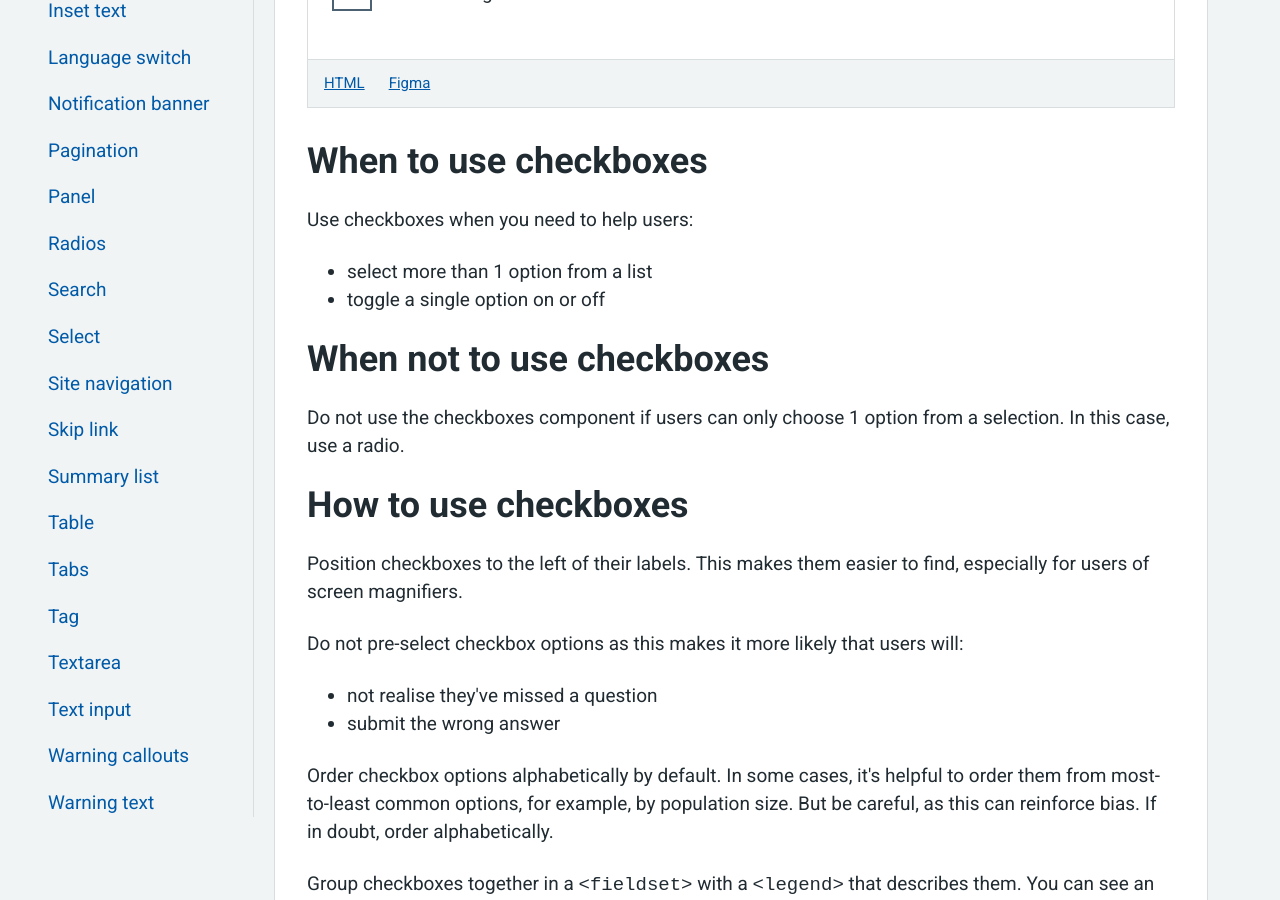
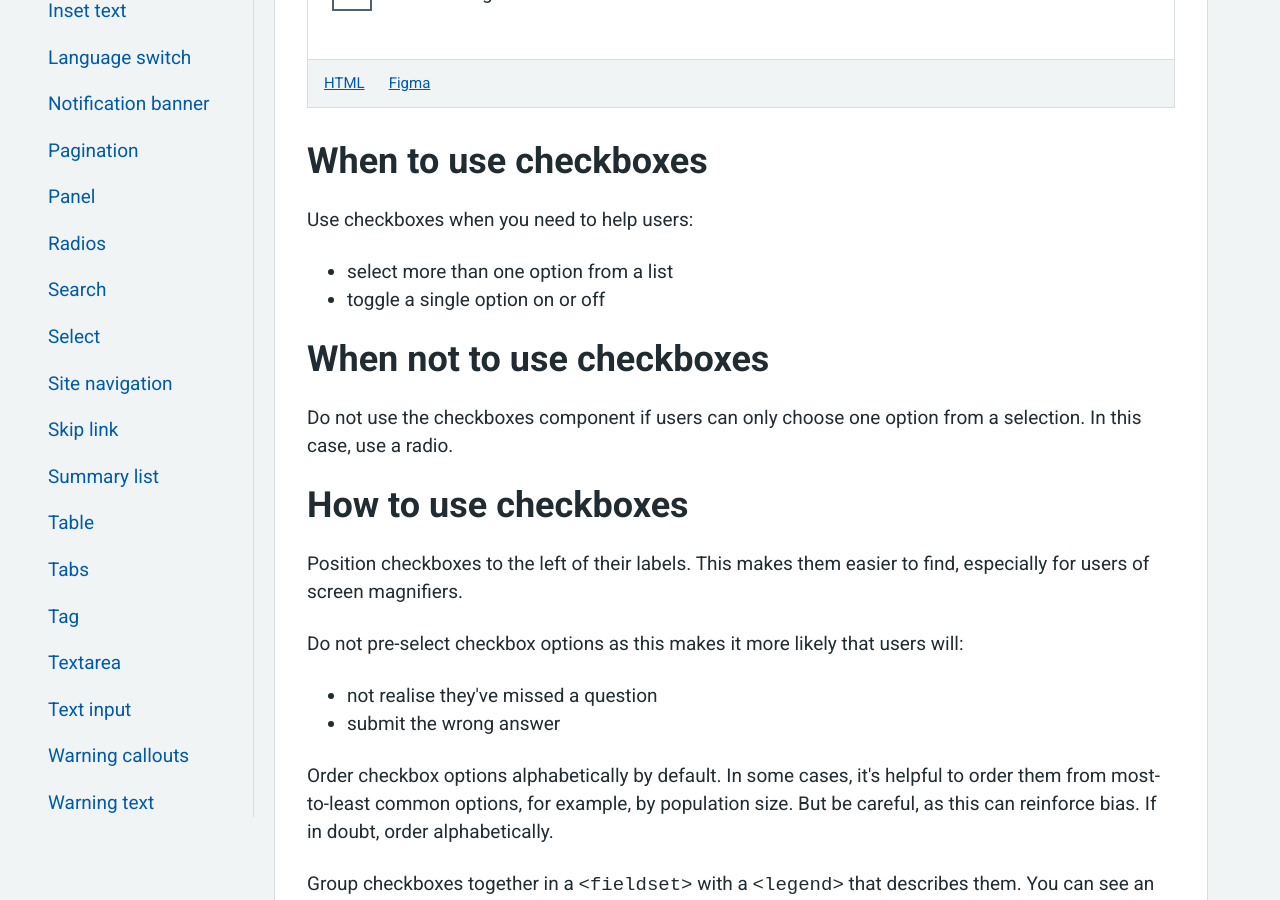
Before and after one commit to DHCW-Digital-Health-and-Care-Wales/nhsw-component-library, a Jekyll site: the page built from preview/forms/checkboxes.html, in a window 1280 px wide and 900 px high, scrolled down 929 px. Built offline with Jekyll 4.4.1, drawn with Linux system fonts in a browser that asks for light colours.

Commit message:
Update checkbox usage guidelines for clarity
Corrected phrasing for clarity regarding checkbox usage.

```diff
--- a/preview/forms/checkboxes.html
+++ b/preview/forms/checkboxes.html
@@ -63,12 +63,12 @@ tabs:
   <h2 class="nhsw-h2">When to use checkboxes</h2>
   <p class="nhsw-body">Use checkboxes when you need to help users:</p>
   <ul class="nhsw-body">
-    <li>select more than 1 option from a list</li>
+    <li>select more than one option from a list</li>
     <li>toggle a single option on or off</li>
   </ul>
 
   <h2 class="nhsw-h2">When not to use checkboxes</h2>
-  <p class="nhsw-body">Do not use the checkboxes component if users can only choose 1 option from a selection. In this case, use a radio.</p>
+  <p class="nhsw-body">Do not use the checkboxes component if users can only choose one option from a selection. In this case, use a radio.</p>
 
   <h2 class="nhsw-h2">How to use checkboxes</h2>
   <p class="nhsw-body">Position checkboxes to the left of their labels. This makes them easier to find, especially for users of screen magnifiers.</p>
@@ -158,13 +158,13 @@ tabs:
 
   <section class="preview-section">
     <h3 class="nhsw-h3">Inline checkboxes</h3>
-    <p class="nhsw-body">In some cases, you can choose to display checkboxes "inline" beside one another (horizontally).</p>
-    <p class="nhsw-body">Only use inline checkboxes when:</p>
+    <p class="nhsw-body">Use inline checkboxes when users need to choose from only 2 options and both option labels are short. Displaying checkboxes horizontally can reduce the amount of space needed and make related options easier to compare.</p>
+    <p class="nhsw-body">Do not use inline checkboxes if:</p>
     <ul class="nhsw-body">
-      <li>the question only has 2 options</li>
-      <li>both options are short</li>
+      <li>there are more than 2 options</li>
+      <li>either option label is long or may wrap onto multiple lines</li>
     </ul>
-    <p class="nhsw-body">On small screens such as mobile devices, the checkboxes will still be "stacked" on top of one another (vertically).</p>
+    <p class="nhsw-body">On small screens, such as mobile devices, inline checkboxes automatically stack on top of each other (vertically) to maintain readability and usability.</p>
 
     {% capture example_body %}{% raw %}
       <fieldset class="nhsw-fieldset">
```
